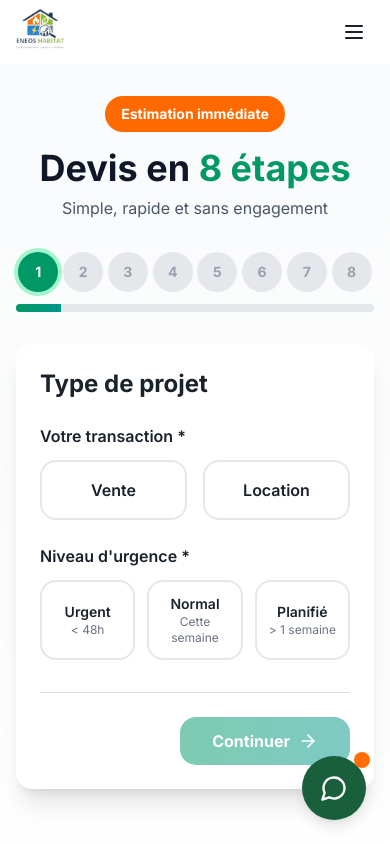
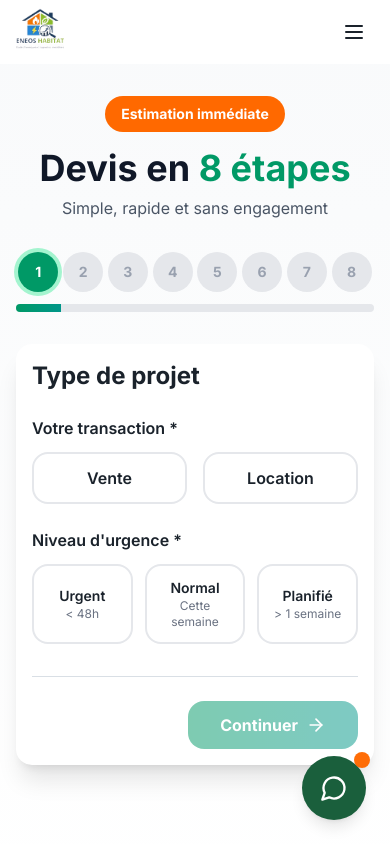
Before and after one commit to parieurdafon/ENEOS-WEBSITE, a Next.js app: page /devis in a window 390 px wide. Shown: the top 844 px of the page. Built offline with nearby package versions, Linux system fonts and the light colour scheme.

Commit message:
solution sur le reponsive

```diff
--- a/app/devis/page.tsx
+++ b/app/devis/page.tsx
@@ -307,7 +307,7 @@ ${formData.message ? `Message : ${formData.message}` : ''}
         </div>
 
         {/* Form */}
-        <div className="bg-white rounded-2xl p-6 md:p-8 shadow-xl">
+        <div className="bg-white rounded-2xl p-4 md:p-6 lg:p-8 shadow-xl">
 
           {/* Étape 1: Type de projet */}
           {step === 1 && (
@@ -325,7 +325,7 @@ ${formData.message ? `Message : ${formData.message}` : ''}
                       key={opt.value}
                       type="button"
                       onClick={() => updateField('transactionType', opt.value)}
-                      className={`p-4 rounded-xl border-2 font-semibold transition-all ${
+                      className={`p-3 md:p-4 rounded-xl border-2 font-semibold transition-all ${
                         formData.transactionType === opt.value
                           ? 'border-emerald-600 bg-emerald-50 text-emerald-700'
                           : 'border-gray-200 hover:border-emerald-300'
@@ -371,7 +371,8 @@ ${formData.message ? `Message : ${formData.message}` : ''}
 
               <div className="mb-6">
                 <label className="block font-semibold mb-3">Type de bien *</label>
-                <div className="grid grid-cols-3 gap-4">
+                <div className="grid grid-cols-2 md:grid-cols-3 gap-3">
+
                   {[
                     { value: "maison", label: "Maison", icon: Home },
                     { value: "appartement", label: "Appartement", icon: Building },
@@ -383,13 +384,13 @@ ${formData.message ? `Message : ${formData.message}` : ''}
                         key={opt.value}
                         type="button"
                         onClick={() => updateField('propertyType', opt.value)}
-                        className={`p-4 rounded-xl border-2 transition-all ${
+                        className={`p-3 md:p-4 rounded-xl border-2 transition-all ${
                           formData.propertyType === opt.value
                             ? 'border-emerald-600 bg-emerald-50'
                             : 'border-gray-200 hover:border-emerald-300'
                         }`}
                       >
-                        <Icon className={`h-8 w-8 mx-auto mb-2 ${formData.propertyType === opt.value ? 'text-emerald-600' : 'text-gray-400'}`} />
+                        <Icon className={`h-6 w-6 md:h-8 md:w-8 mx-auto mb-2 ${formData.propertyType === opt.value ? 'text-emerald-600' : 'text-gray-400'}`} />
                         <div className="font-semibold text-sm">{opt.label}</div>
                       </button>
                     );
@@ -397,7 +398,7 @@ ${formData.message ? `Message : ${formData.message}` : ''}
                 </div>
               </div>
 
-              <div className="grid md:grid-cols-2 gap-4">
+              <div className="grid md:grid-cols-2 gap-3 md:gap-4">
                 <div>
                   <label className="block font-semibold mb-2">Surface (m²) *</label>
                   <input
```
